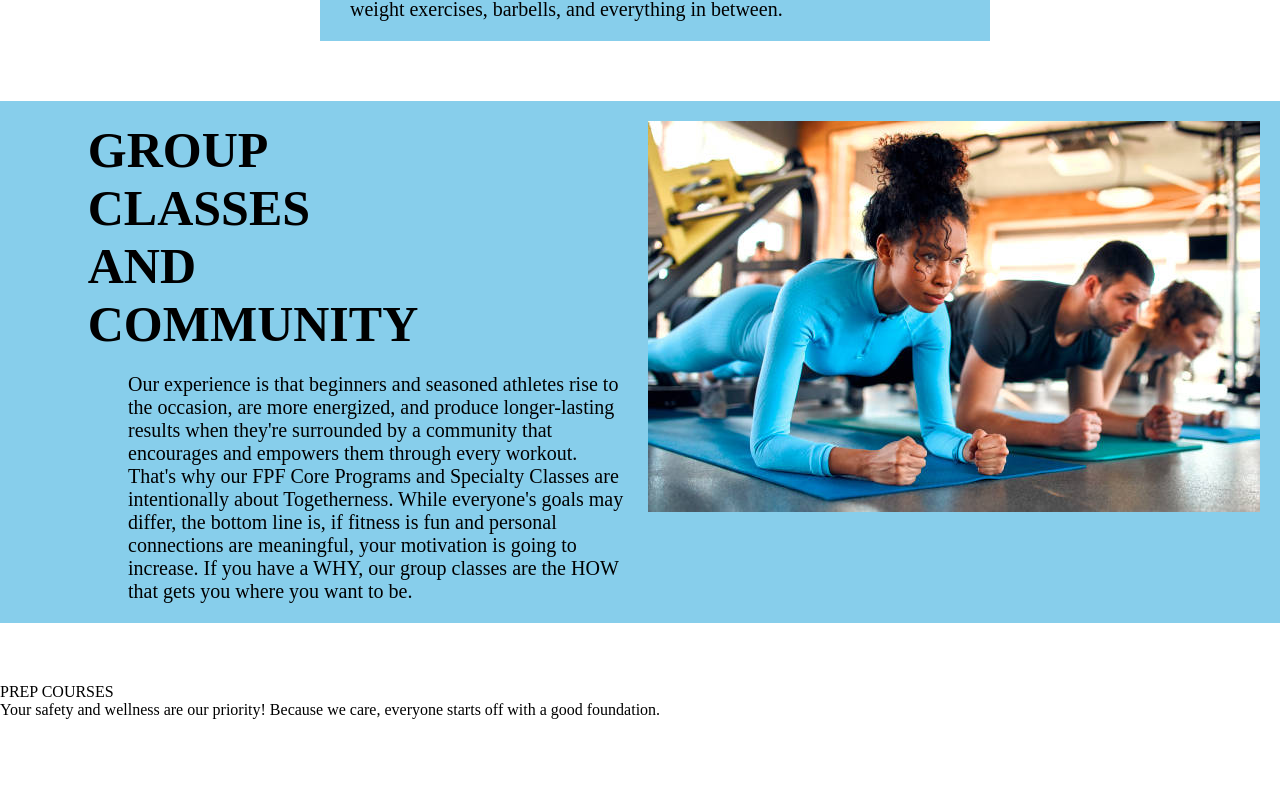
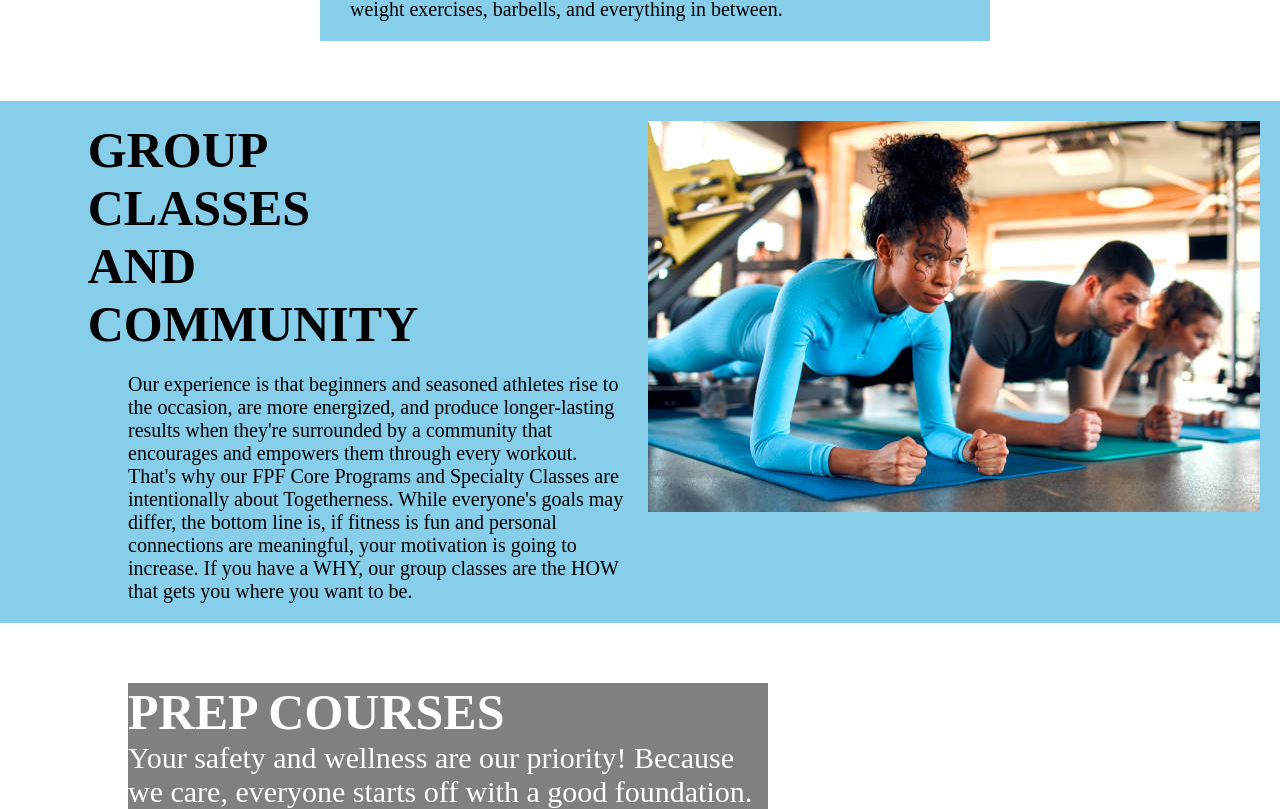
Before and after one commit to Eddahkarambu/Fitness-web-app, a React (Create React App) app: page /Consult in a window 1280 px wide. Shown: the part 391-1200 px from the top of the page. Before the commit the page ends 1110 px from the top, so only its background shows below. Built offline with nearby package versions, Linux system fonts and the light colour scheme.

Commit message:
styled the prep course

```diff
--- a/src/Components/Consult.css
+++ b/src/Components/Consult.css
@@ -68,3 +68,19 @@
 .classgroupparagrapgh{
     margin-top: 20px;
 }
+
+.everythingprepcourse{
+    margin-left: 10%;
+    background-color: grey;
+    width: 50%;
+    height:40% ;
+    color: white;
+
+}
+.prepcourse{
+    font-size: 50px;
+    font-weight: bold;
+}
+.everythingprep{
+    font-size: 30px;
+}
--- a/src/Components/Consult.js
+++ b/src/Components/Consult.js
@@ -43,11 +43,12 @@ function Consult() {
         </div>
       </div>
 
-      <div></div>
-      <div>PREP COURSES</div>
-      <div>
-        Your safety and wellness are our priority! Because we care, everyone
-        starts off with a good foundation.
+      <div className="everythingprepcourse">
+        <div className="prepcourse">PREP COURSES</div>
+        <div className="everythingprep">
+          Your safety and wellness are our priority! Because we care, everyone
+          starts off with a good foundation.
+        </div>
       </div>
     </div>
   );
```
